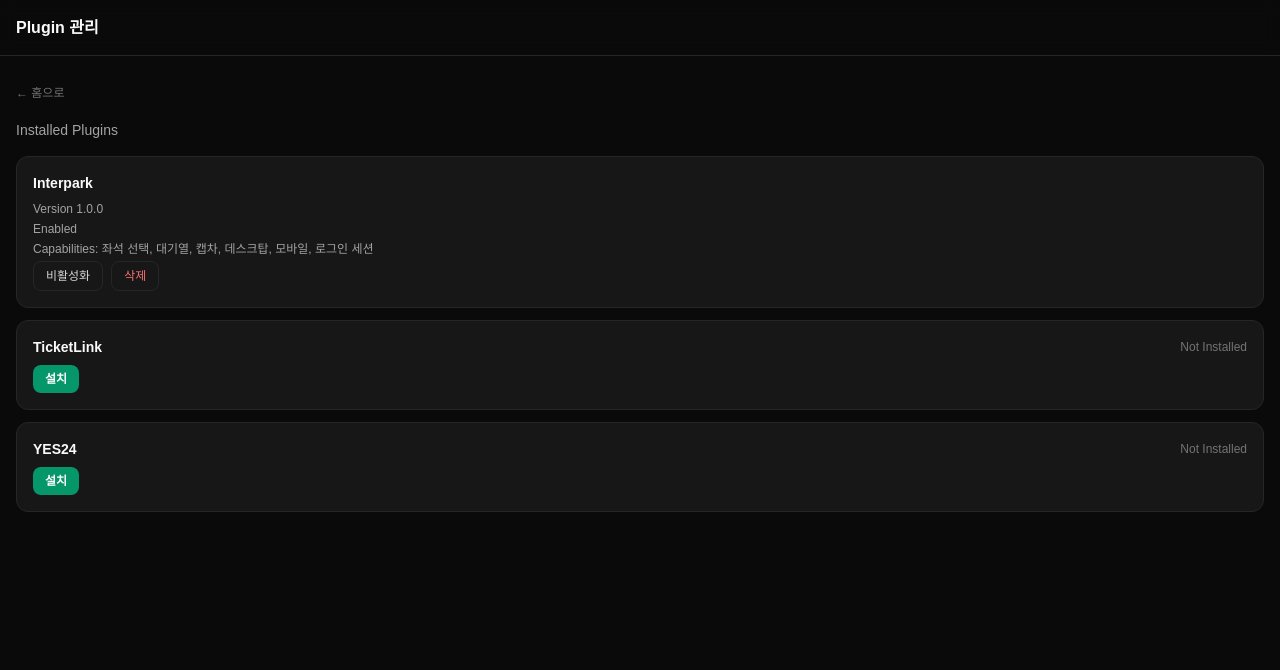
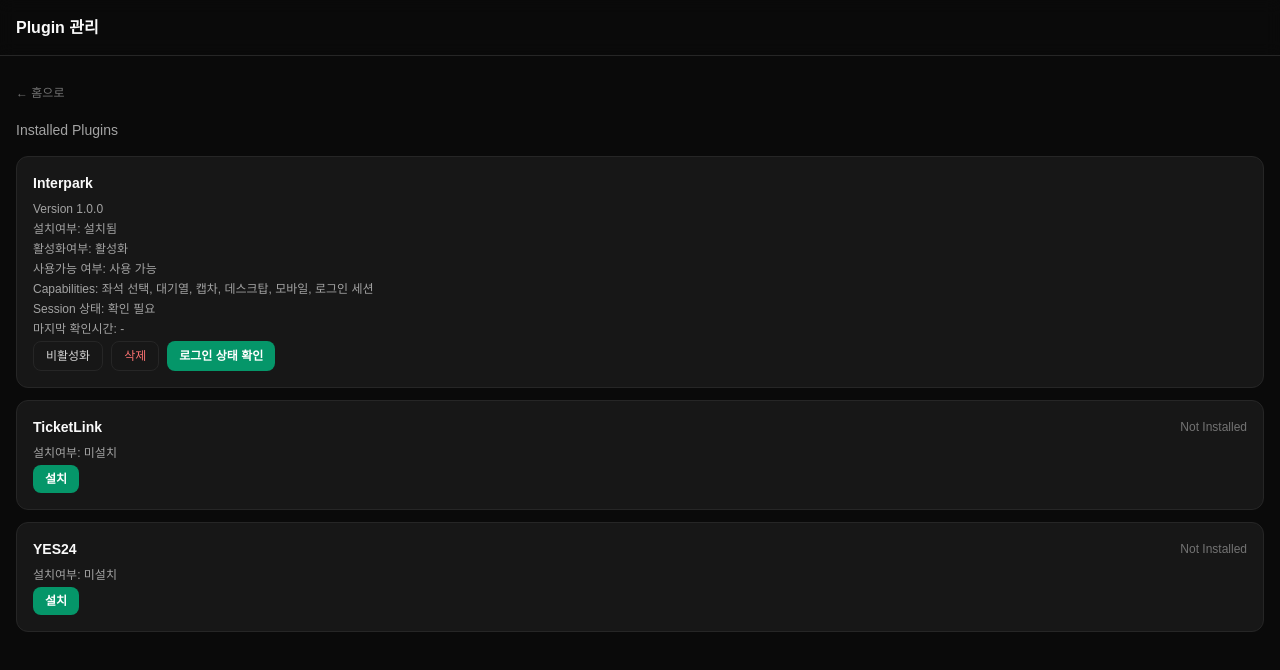
Before and after one commit to parkviewhappy-cmyk/fastreserve, a React (Vite) app: page /plugin in a window 1280 px wide. Shown: the top 670 px of the page. Built offline with nearby package versions, Linux system fonts and the light colour scheme; a web font is replaced by a local one.

Commit message:
feat: show interpark version, install/enable/availability, session status on plugin screen

```diff
--- a/src/domain/pluginManager/pluginManager.ts
+++ b/src/domain/pluginManager/pluginManager.ts
@@ -84,6 +84,15 @@
   getCapabilities(site: SiteType): SiteCapability[] {
     return this.factory.createPlugin(site)?.getCapabilities() ?? []
   }
+
+  /**
+   * Plugin이 현재 사용 가능한 상태인지 확인한다(Plugin.isEnabled()).
+   * Sprint 8 범위: Plugin Settings 화면에 "사용가능 여부"로 표시한다.
+   * Factory가 지원하지 않는 사이트(TicketLink/YES24 등 미구현)면 false를 반환한다.
+   */
+  isAvailable(site: SiteType): boolean {
+    return this.factory.createPlugin(site)?.isEnabled() ?? false
+  }
 }
 
 /** 기본 Plugin Manager 인스턴스. */
--- a/src/pages/PluginSettings/PluginSettings.tsx
+++ b/src/pages/PluginSettings/PluginSettings.tsx
@@ -6,6 +6,8 @@
 import { pluginManager } from '@/domain/pluginManager'
 import type { PluginRecord } from '@/domain/pluginRegistry'
 import { formatVersion, getCapabilityLabel } from '@/domain/plugin'
+import { siteAccountManager, type SiteAccount } from '@/domain/siteAccount'
+import { sessionManager, getSessionStatusLabel, SessionStatus } from '@/domain/session'
 
 /** Plugin Settings 화면에 표시할 사이트 목록. PM 지시 화면 구성(Interpark/TicketLink/YES24)과 동일하다. */
 const PLUGIN_SITES: SiteType[] = [
@@ -22,6 +24,11 @@
   [SiteType.Custom]: '기타',
 }
 
+function formatLastChecked(value: string | null): string {
+  if (!value) return '-'
+  return value.replace('T', ' ').slice(0, 16)
+}
+
 /**
  * Plugin Settings 화면 (/plugin).
  * Plugin Manager를 통해 설치된 Plugin 목록/버전/활성화 상태/Capability를 보여주고,
@@ -29,13 +36,23 @@
  *
  * PM 지시(Sprint 7): TicketLink/YES24는 아직 Plugin이 구현되지 않았으므로
  * "Not Installed" 상태로 표시하고, 설치를 시도하면 안내만 한다(실제 설치되지 않음).
+ *
+ * PM 지시(Sprint 8, Interpark MVP): Interpark 항목에는 Version/설치여부/활성화여부/
+ * 사용가능 여부(Plugin.isEnabled())/Session 상태/마지막 확인시간을 모두 표시하고,
+ * [로그인 상태 확인] 버튼을 제공한다. Session 확인은 기존 Session Manager
+ * (checkSession)를 그대로 재사용하는 Mock이며, 새 Manager를 추가하지 않는다.
+ * TicketLink/YES24는 이번 Sprint에서 구현하지 않으므로 이 확장 정보를 표시하지 않는다.
  */
 function PluginSettings() {
   const { showToast } = useToast()
   const [records, setRecords] = useState<PluginRecord[]>(pluginManager.list())
+  const [accounts, setAccounts] = useState<SiteAccount[]>(
+    siteAccountManager.list()
+  )
 
   function refresh() {
     setRecords(pluginManager.list())
+    setAccounts(siteAccountManager.list())
   }
 
   function handleInstall(site: SiteType) {
@@ -63,6 +80,21 @@
     showToast('Plugin을 삭제했습니다', 'info')
   }
 
+  /** 로그인 상태 확인(Mock). 기존 Session Manager + Site Account Manager를 그대로 사용한다. */
+  function handleCheckLogin(account: SiteAccount) {
+    const session = sessionManager.checkSession(account.id, account.site)
+    siteAccountManager.updateLoginState(account.id, {
+      isLoggedIn: session.status === SessionStatus.Ready,
+      sessionStatus: session.status,
+      checkedAt: session.checkedAt,
+    })
+    refresh()
+    showToast(
+      `Session 상태: ${getSessionStatusLabel(session.status)}`,
+      'info'
+    )
+  }
+
   return (
     <div className="flex min-h-screen flex-col">
       <Header title="Plugin 관리" />
@@ -80,6 +112,8 @@
           {PLUGIN_SITES.map((site) => {
             const record = records.find((r) => r.site === site)
             const capabilities = pluginManager.getCapabilities(site)
+            const isInterpark = site === SiteType.Interpark
+            const account = accounts.find((a) => a.site === site)
 
             return (
               <div
@@ -103,7 +137,14 @@
                       Version {formatVersion(record.version)}
                     </p>
                     <p className="text-xs text-neutral-400">
-                      {record.enabled ? 'Enabled' : 'Disabled'}
+                      설치여부: 설치됨
+                    </p>
+                    <p className="text-xs text-neutral-400">
+                      활성화여부: {record.enabled ? '활성화' : '비활성화'}
+                    </p>
+                    <p className="text-xs text-neutral-400">
+                      사용가능 여부:{' '}
+                      {pluginManager.isAvailable(site) ? '사용 가능' : '사용 불가'}
                     </p>
                     <p className="text-xs text-neutral-400">
                       Capabilities:{' '}
@@ -111,7 +152,20 @@
                         ? capabilities.map(getCapabilityLabel).join(', ')
                         : '-'}
                     </p>
-                    <div className="mt-2 flex gap-2">
+
+                    {isInterpark && account && (
+                      <>
+                        <p className="text-xs text-neutral-400">
+                          Session 상태:{' '}
+                          {getSessionStatusLabel(account.sessionStatus)}
+                        </p>
+                        <p className="text-xs text-neutral-400">
+                          마지막 확인시간: {formatLastChecked(account.lastChecked)}
+                        </p>
+                      </>
+                    )}
+
+                    <div className="mt-2 flex flex-wrap gap-2">
                       <button
                         type="button"
                         onClick={() => handleToggle(site, record.enabled)}
@@ -126,16 +180,28 @@
                       >
                         삭제
                       </button>
+                      {isInterpark && account && (
+                        <button
+                          type="button"
+                          onClick={() => handleCheckLogin(account)}
+                          className="rounded-lg bg-primary-600 px-3 py-1.5 text-xs font-semibold text-white transition-colors hover:bg-primary-700"
+                        >
+                          로그인 상태 확인
+                        </button>
+                      )}
                     </div>
                   </div>
                 ) : (
+                  <div className="mt-2 space-y-1">
+                    <p className="text-xs text-neutral-400">설치여부: 미설치</p>
                     <button
                       type="button"
                       onClick={() => handleInstall(site)}
-                    className="mt-2 rounded-lg bg-primary-600 px-3 py-1.5 text-xs font-semibold text-white transition-colors hover:bg-primary-700"
+                      className="mt-1 rounded-lg bg-primary-600 px-3 py-1.5 text-xs font-semibold text-white transition-colors hover:bg-primary-700"
                     >
                       설치
                     </button>
+                  </div>
                 )}
               </div>
             )
```
Lines whose indentation alone changed are shown as unchanged.
